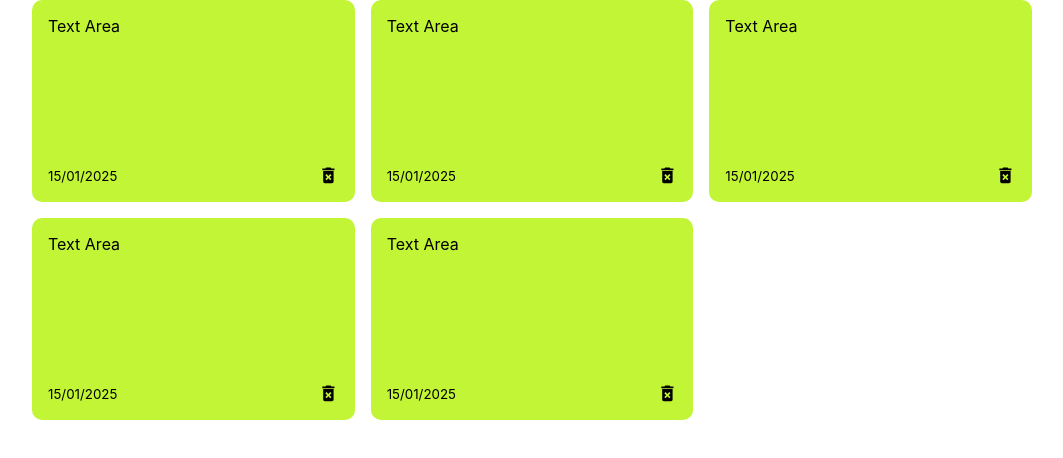
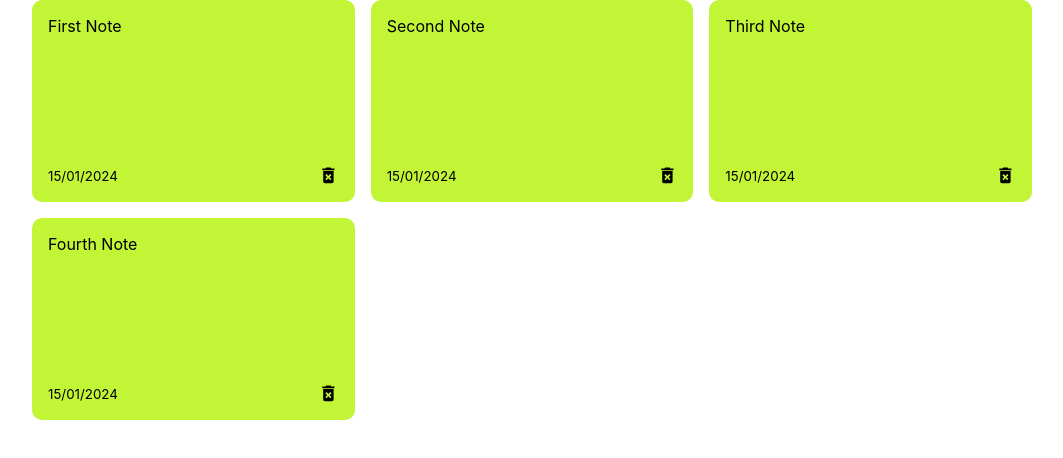
Before and after one commit to VishalChoudhary/eazynotes, a React (Create React App) app: page / in a window 1280 px wide. Shown: the top 458 px of the page, without its empty margins (108-1171 px from the left). Built offline with nearby package versions, Linux system fonts and the light colour scheme.

Commit message:
makeing NoteList/Note dynamic & destructuring commit

```diff
--- a/src/App.js
+++ b/src/App.js
@@ -1,9 +1,33 @@
+import { useState } from "react";
+import { nanoid } from 'nanoid';
 import NotesList from "./components/NotesLists";
 
 const App = () =>{
+  const [notes,setNotes] = useState([
+    {
+    id: nanoid(),
+    text: "First Note",
+    date: "15/01/2024"
+    },
+    {
+      id: nanoid(),
+      text: "Second Note",
+      date: "15/01/2024"
+    },
+    {
+      id: nanoid(),
+      text: "Third Note",
+      date: "15/01/2024"
+    },
+    {
+      id: nanoid(),
+      text: "Fourth Note",
+      date: "15/01/2024"
+    }
+  ]);
   return (
     <div className="container">
-      <NotesList/>
+      <NotesList notes={notes}/>
     </div>
   );
 };
--- a/src/components/Note.js
+++ b/src/components/Note.js
@@ -1,11 +1,11 @@
 import {MdDeleteForever} from 'react-icons/md';
 
-const Note = () =>{
+const Note = ({id,text,date}) =>{
     return(
         <div className="note">
-            <span>Text Area</span>
+            <span>{text}</span>
             <div className="note-footer">
-                <small>15/01/2025</small>
+                <small>{date}</small>
                 <MdDeleteForever className='delete-icon' size='1.3em'/>
             </div>
         </div>
--- a/src/components/NotesLists.js
+++ b/src/components/NotesLists.js
@@ -1,13 +1,15 @@
 import Note from "./Note";
 
-const NotesList = () =>{
+const NotesList = ({notes}) =>{
     return (
         <div className="note-list">
-            <Note/>
-            <Note/>
-            <Note/>
-            <Note/>
-            <Note/>
+            {notes.map((note)=> (
+                <Note
+                    id={note.id}
+                    text={note.text}
+                    date={note.date}
+                />
+            ))}
         </div>
     );
 }
```
